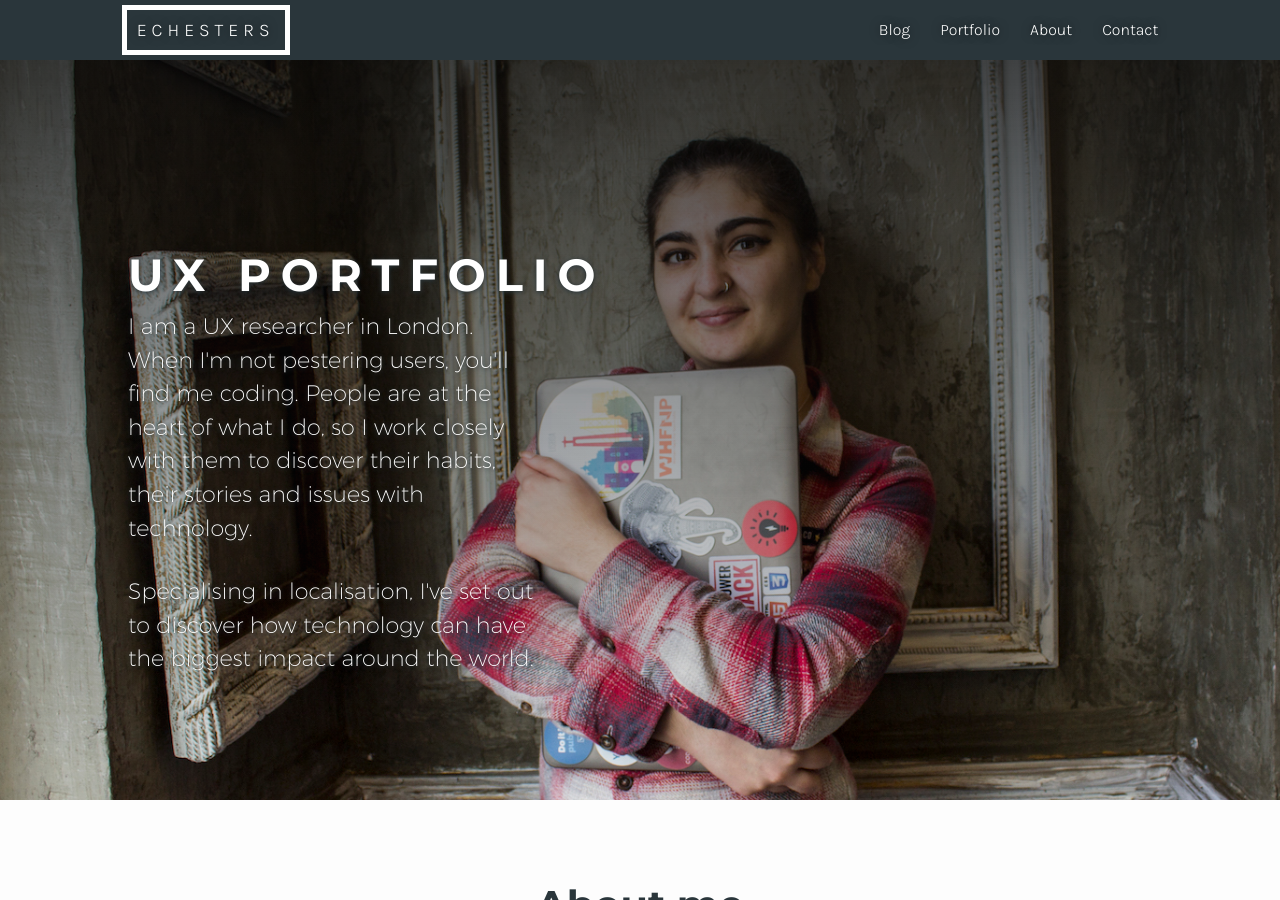
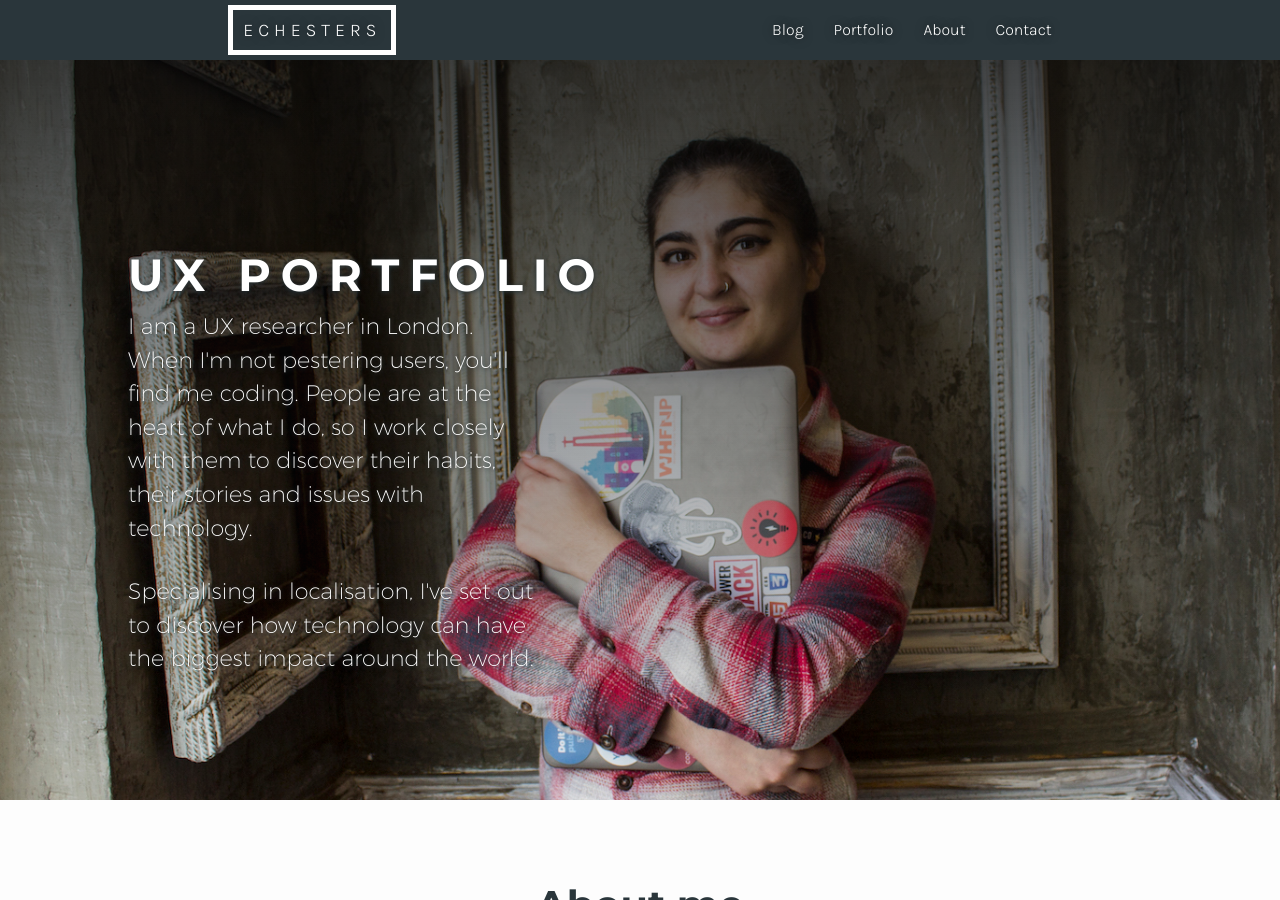
Before and after one commit to EChesters/echesters.github.io, a Jekyll site: the page built from portfolio.html, in a window 1280 px wide and 900 px high. Built offline with Jekyll 4.4.1, drawn with Linux system fonts in a browser that asks for light colours; nearby versions of some CDN libraries.

Commit message:
Reduced width of navbar

```diff
--- a/_includes/navbar.html
+++ b/_includes/navbar.html
@@ -1,5 +1,5 @@
 <nav class="navbar navbar-default navbar-fixed-top" role="navigation">
-  <div class="col-xs-10 position central">
+  <div class="col-xs-10 col-sm-8 position central">
     <div class="navbar-header">
       <button type="button" class="navbar-toggle collapsed" data-toggle="collapse" data-target="#mynavbar" aria-expanded="false">
         <span class="sr-only">Toggle Navigation</span>
```
